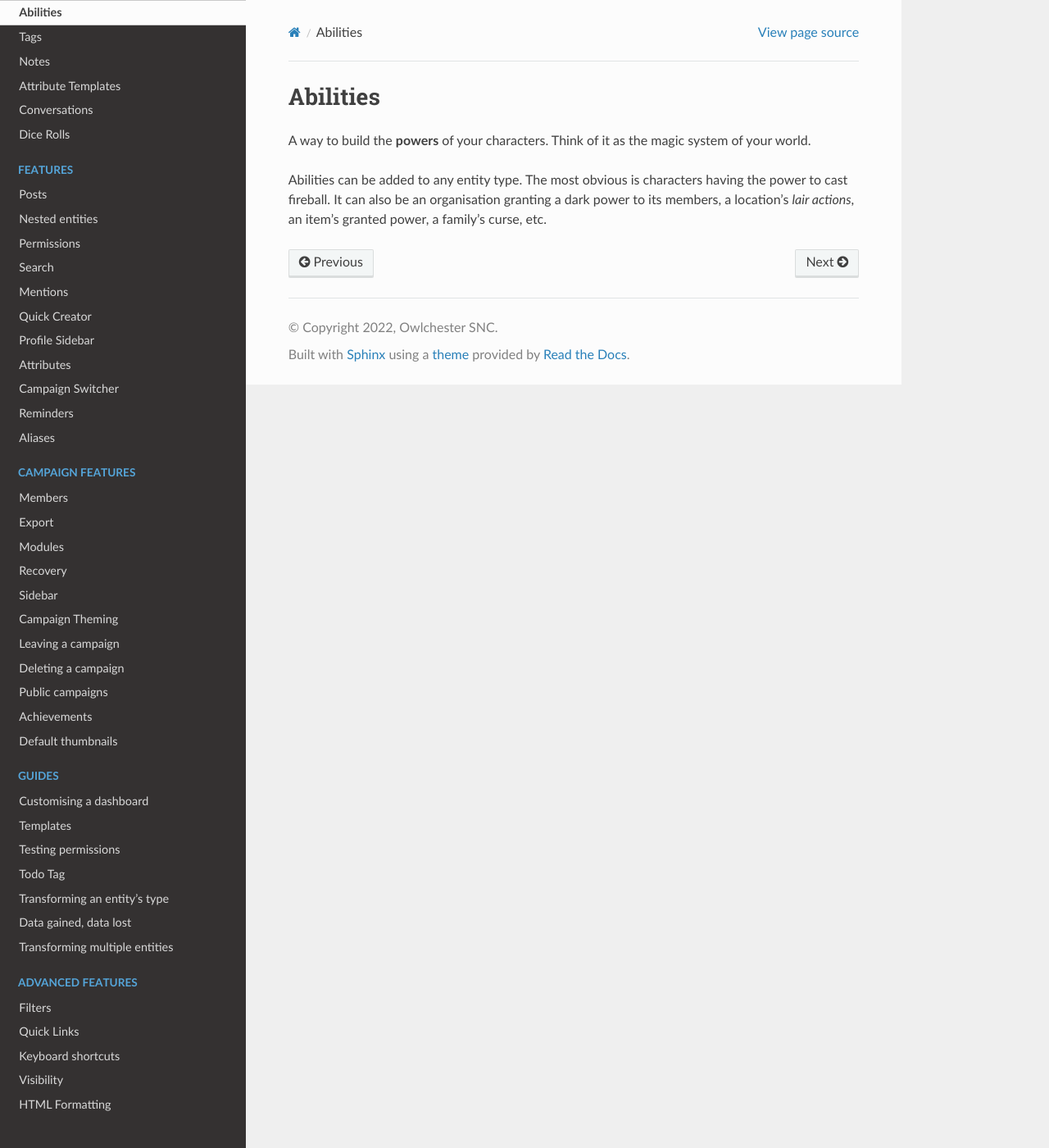
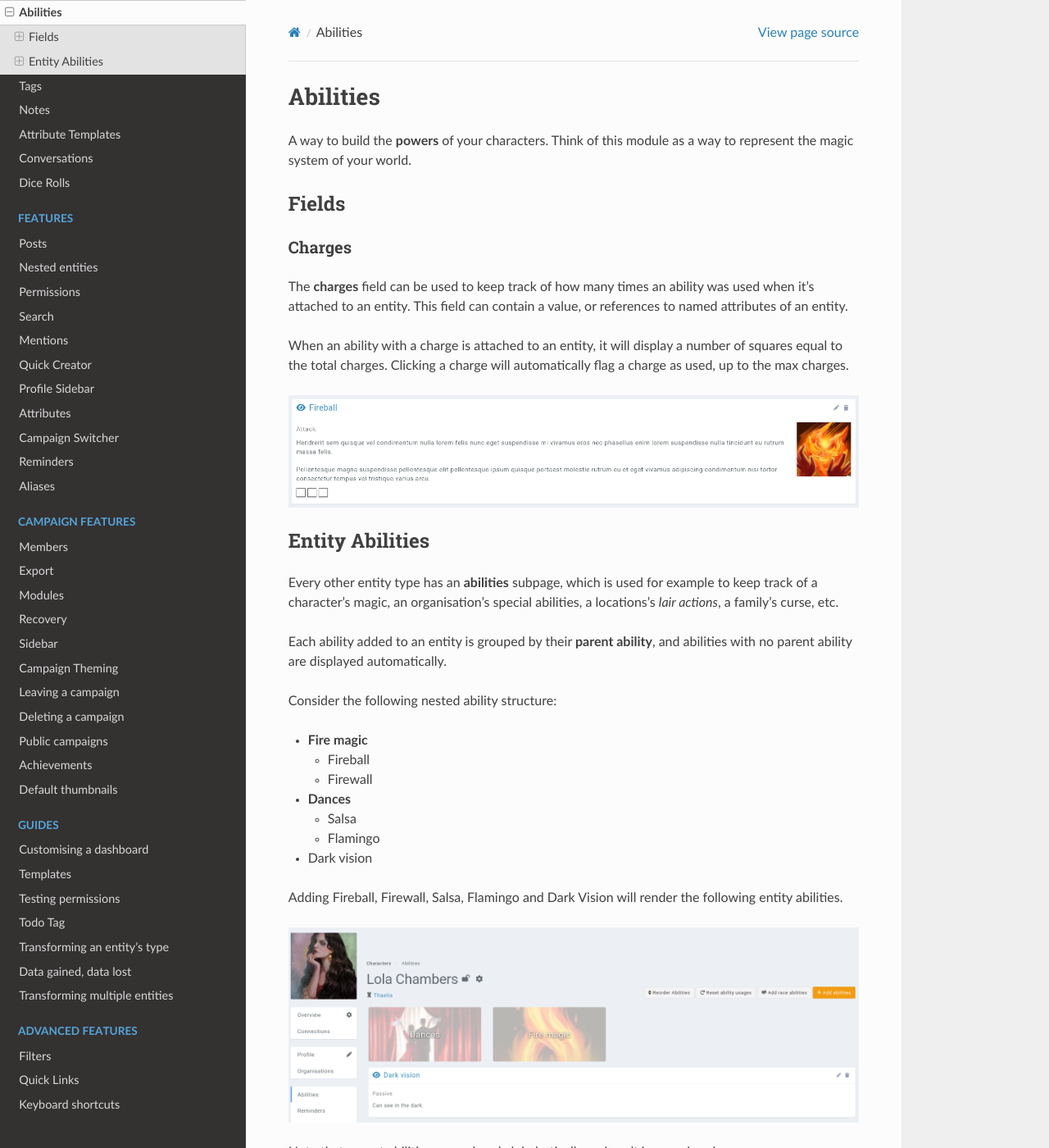
Before and after one commit to owlchester/kanka-docs, a Sphinx documentation site: the page built from docs/source/entities/abilities.md, in a window 1280 px wide and 1400 px high. Shown: the whole window at 82% size. Built offline with Sphinx 7.4.7 and the Read the Docs theme 2.0.0, drawn with Linux system fonts in a browser that asks for light colours; some of the changed text lies outside the part shown.

Commit message:
Abilities doc

```diff
--- a/docs/source/entities/abilities.md
+++ b/docs/source/entities/abilities.md
@@ -1,5 +1,65 @@
 # Abilities
 
-A way to build the **powers** of your characters. Think of it as the magic system of your world.
+A way to build the **powers** of your characters. Think of this module as a way to represent the magic system of your world.
 
-Abilities can be added to any entity type. The most obvious is characters having the power to cast fireball. It can also be an organisation granting a dark power to its members, a location's _lair actions_, an item's granted power, a family's curse, etc.
+## Fields
+
+### Charges
+
+The **charges** field can be used to keep track of how many times an ability was used when it's attached to an entity. This field can contain a value, or references to named attributes of an entity.
+
+When an ability with a charge is attached to an entity, it will display a number of squares equal to the total charges. Clicking a charge will automatically flag a charge as used, up to the max charges.
+
+![img.png](img/ability-charge.png)
+
+
+## Entity Abilities
+
+Every other entity type has an **abilities** subpage, which is used for example to keep track of a character's magic, an organisation's special abilities, a locations's _lair actions_, a family's curse, etc.
+
+Each ability added to an entity is grouped by their **parent ability**, and abilities with no parent ability are displayed automatically.
+
+Consider the following nested ability structure:
+
+* **Fire magic**
+  * Fireball
+  * Firewall
+* **Dances**
+  * Salsa
+  * Flamingo
+* Dark vision
+
+Adding Fireball, Firewall, Salsa, Flamingo and Dark Vision will render the following entity abilities.
+
+![Entity Abilities](img/entity-abilities.png)
+
+Note that parent abilities are ordered alphabetically and can't be reordered.
+
+### Actions
+
+#### Add race abilities
+
+The **Add race abilities** will import abilities attached to the entity's [races](/entities/races].
+
+#### Reset charges
+
+Clicking this button resets the charges used of each entity ability back to zero.
+
+#### Reorder abilities
+
+This interface allows you to reorder the abilities inside parent abilities.
+
+
+### Fields
+
+Each entity ability can be edited, and this interface allows a user to write a note, that is displayed in the UI.
+![Form to define a note on the entity ability](img/entity-ability-note-1.png)
+
+![Displaying an entity ability note](img/entity-ability-note-2.png)
+
+
+### Quickly changing an entity's ability visibility
+
+Instead of editing an entity ability to change its visibility, the visibility icon to the left can be clicked, revealing a dropdown menu.
+
+![Entity ability visibility dropdown](img/entity-ability-visibility.png)
```
Also changed, not shown: docs/source/entities/img/ability-charge.png (added), docs/source/entities/img/entity-abilities.png (added), docs/source/entities/img/entity-ability-note-1.png (added), docs/source/entities/img/entity-ability-note-2.png (added), docs/source/entities/img/entity-ability-visibility.png (added).
